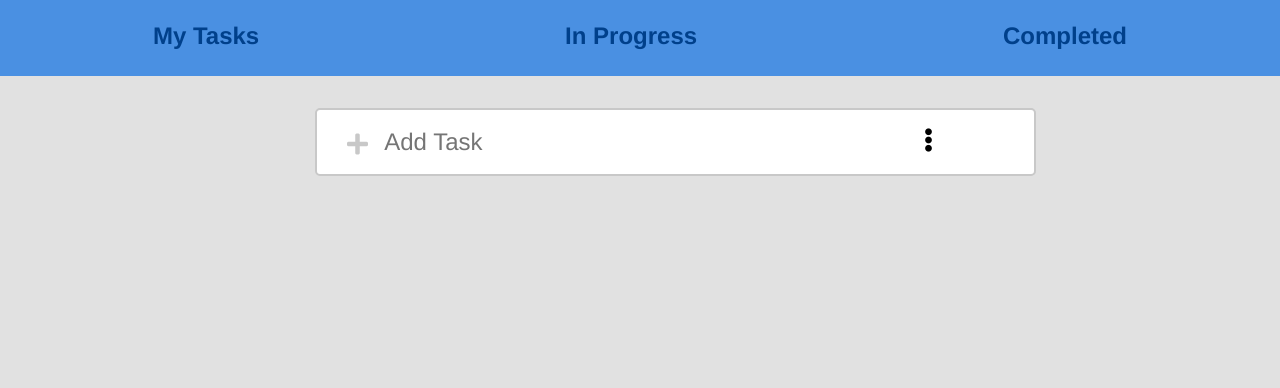
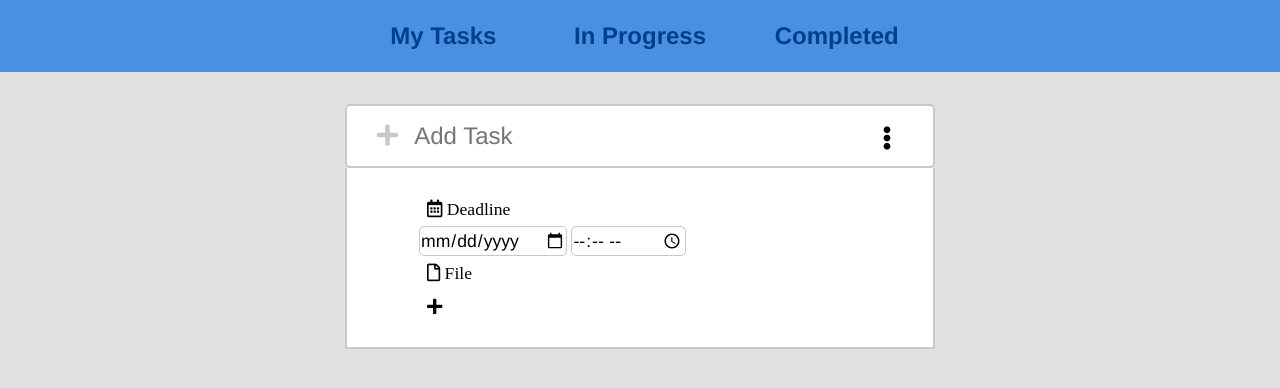
Before and after one commit to CJ-Yang0225/vanillajs-todolist, a plain HTML site: page index.html in a window 1280 px wide. Drawn offline with Linux system fonts and the light colour scheme.

Commit message:
navbar, add_task-input 初步完成

```diff
--- a/index.html
+++ b/index.html
@@ -13,30 +13,47 @@
   </head>
   <body>
     <header class="navbar">
+      <div class="container">
         <ul class="nav-items">
           <li class="nav-item">
-          <a href="" class="nav-item-link">My Tasks</a>
+            <a href="#" class="nav-item-link">My Tasks</a>
           </li>
           <li class="nav-item">
-          <a href="" class="nav-item-link">In Progress</a>
+            <a href="#" class="nav-item-link">In Progress</a>
           </li>
           <li class="nav-item">
-          <a href="" class="nav-item-link">Completed</a>
+            <a href="#" class="nav-item-link">Completed</a>
           </li>
+      </div>
       </ul>
-      <div class="container"></div>
     </header>
     <main class="main container ">
       <div class="add_task">
-        <label class="add_task-label icon">
+        <label class="add_task-label icon" for="add_task-input">
           <i class="fas fa-plus"></i>
         </label>
-        <input type="text" class="input" placeholder="Add Task" required />
+        <input type="text" id="add_task-input" class="input" placeholder="Add Task" required />
         <button class="btn btn_more icon">
           <i class="fas fa-ellipsis-v"></i>
         </button>
       </div>
+      <div class="add_task-expansion">
+          <div class="expansion-body">
+            <form action="#">
+              <label for="date-input" class="date-label icon">
+                <i class="far fa-calendar-alt icon"> Deadline</i>
+              </label>
+              <input type="date" name="date" id="date-input" class="input">
+              <input type="time" name="time" id="time-input" class="input">
+              <label><i class="far fa-file icon"> File</i></label>
+              <label for="file_null"><i class="fas fa-plus icon"></i></label>
+              <input type="file" id="file_null">
+            </form>
+          </div>
+          <div class="expansion-footer">
+        </div>
     </main>
     <footer class="author"></footer>
   </body>
+  <script src="js/main.js"></script>
 </html>
--- /dev/null
+++ b/js/main.js
@@ -0,0 +1,8 @@
+let links = document.querySelectorAll(".nav-item-link");
+
+links.forEach(link => {
+  link.addEventListener("click", function() {
+    links.forEach(link => link.classList.remove("active"));
+    link.classList.add("active");
+  });
+});
--- a/stylesheets/all.scss
+++ b/stylesheets/all.scss
@@ -3,6 +3,7 @@ $darken-primary: #00408b;
 * {
   padding: 0;
   margin: 0;
+  box-sizing: border-box;
 }
 
 body {
@@ -13,20 +14,15 @@ body {
 
 .navbar {
   background: #4a90e2;
-  height: 4.75rem;
-}
 
   .nav-items {
     display: flex;
     list-style: none;
-  justify-content: space-around;
-
-  .nav-item {
-    display: flex;
-  }
+    // justify-content: space-between;
 
     a {
       color: $darken-primary;
+      width: 100%;
       font-size: 24px;
       text-decoration: none;
       padding: 18px 0;
@@ -44,11 +40,18 @@ body {
     }
   }
 
+  .nav-item {
+    display: flex;
+    // justify-content: center;
+    width: 100%;
+  }
+}
+
 .container {
   text-align: center;
   width: 100%;
-  max-width: 650px;
-  margin: auto;
+  max-width: 620px;
+  margin: 0 auto;
   padding: 0 15px;
 }
 
@@ -73,6 +76,38 @@ body {
   }
 }
 
+.add_task-expansion {
+  font-size: 1.1rem;
+  display: block;
+
+  .expansion-body {
+    display: flex;
+    justify-content: flex-start;
+    padding: 1.5rem 4.5rem;
+    border: 2px solid #c8c8c8;
+    border-top: 0;
+    background-color: #ffffff;
+  }
+
+  label {
+    display: flex;
+    align-items: center;
+    padding: 8px;
+  }
+
+  .input {
+    border: 1px solid #c8c8c8;
+    border-radius: 5px;
+
+    &::-webkit-calendar-picker-indicator {
+      outline: none;
+      &:hover {
+        cursor: pointer;
+      }
+    }
+  }
+}
+
 input {
   width: inherit;
   font: inherit;
@@ -80,6 +115,7 @@ input {
 
 .add_task-label {
   position: absolute;
+  line-height: 1;
   left: 2rem;
   top: 1.2rem;
   color: #c8c8c8;
@@ -87,6 +123,8 @@ input {
 
 .icon {
   font-size: inherit;
+  padding: 0;
+  outline: none;
 }
 
 .btn {
@@ -95,8 +133,25 @@ input {
 
 .btn_more {
   position: absolute;
+  border: none;
   right: 2rem;
   top: 1.2rem;
+  height: 2rem;
+  width: 2rem;
   background-color: inherit;
-  border: none;
+
+  &:hover {
+    border-radius: 50%;
+    background-color: #c8c8c8c8;
+    cursor: pointer;
   }
+
+  &.is_expanded {
+    border-radius: 50%;
+    color: #4a90e2c8;
+  }
+}
+
+#file_null {
+  display: none;
+}
```
Also changed, not shown: css/all.css, css/all.min.css, 2 other files. Lines whose indentation alone changed are shown as unchanged.
